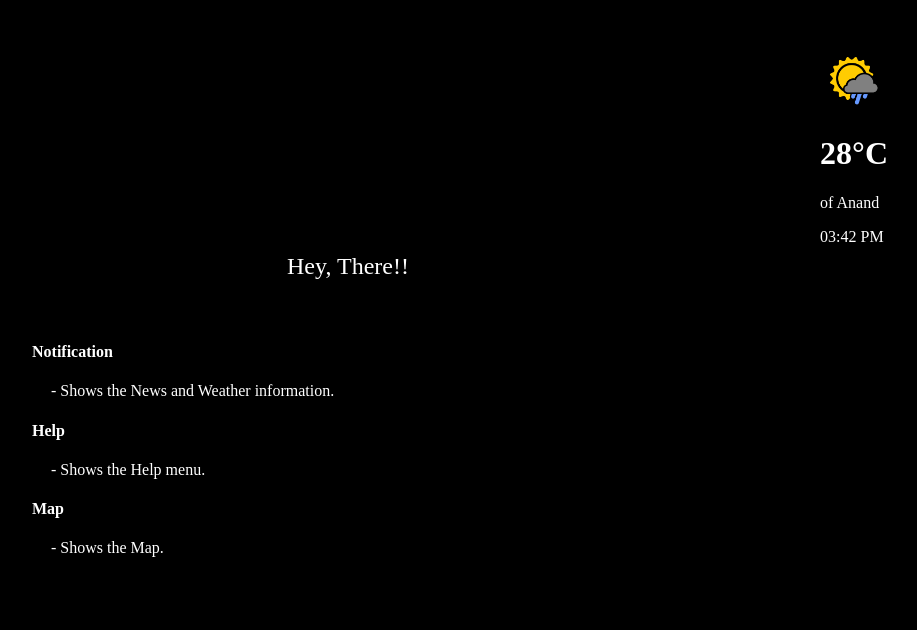
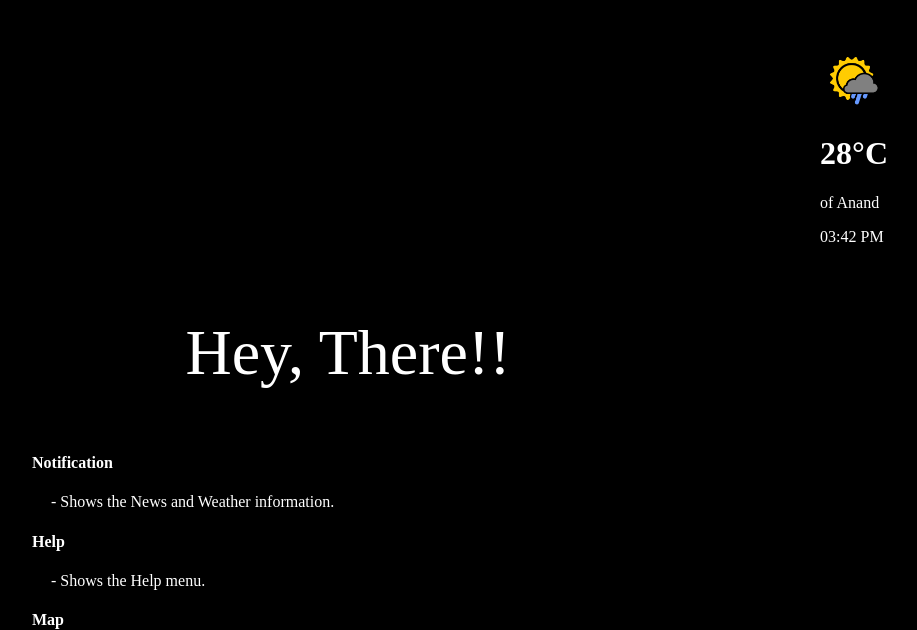
Before and after one commit to jonti09/SDSM, a Django app: page /help/ in a window 1280 px wide. Shown: the top 630 px of the page, without its empty margins (292-1209 px from the left). Run offline with Django 3.2, Linux system fonts and the light colour scheme; data comes from the database, SQL or seed files in the repository.

Commit message:
Changes Made

```diff
--- a/Data/static/css/generic.css
+++ b/Data/static/css/generic.css
@@ -15,12 +15,7 @@ body {
     font-size: 4em;
     width: 100%;
     text-align: center;
-    margin-top: 20%;
-}
-
-.greet {
-    margin-top: 0%;
-    font-size: 1.5em;
+    margin-top: 25%;
 }
 
 .help {
--- a/Data/templates/help.html
+++ b/Data/templates/help.html
@@ -1,6 +1,5 @@
 {% extends 'base.html' %}
 {% block title %}Help{% endblock %}
-
 {% block body %}
     <div id="time" class="msg"></div>
     <div class="msg greet">
--- a/Data/templates/news.html
+++ b/Data/templates/news.html
@@ -1,6 +1,5 @@
 {% extends 'home.html' %}
 {% block title %}News{% endblock %}
-
 {% block body %}
     <h2 style="padding-left: 50px;">News</h2>
     <ul style="list-style-type: circle;">
--- a/Data/templates/news_yesterday.html
+++ b/Data/templates/news_yesterday.html
@@ -1,6 +1,5 @@
 {% extends 'base.html' %}
 {% block title %}Older News{% endblock %}
-
 {% block body %}
     <h2 style="padding-left: 50px;">News</h2>
     <ul style="list-style-type: circle;">
--- a/Data/templates/youtube.html
+++ b/Data/templates/youtube.html
@@ -1,6 +1,5 @@
 {% extends "base.html" %}
 {% block title %}Youtube{% endblock %}
-
 {% block body %}
 	<div style="margin-left: 25%; margin-top: 30%" id="help">
 		{% if error %}
--- a/Data/views.py
+++ b/Data/views.py
@@ -14,7 +14,7 @@ def index(request):
 
 def news(request):
 	slug = {
-		'news': ToiNews.objects.all().order_by('-date')[:10],
+		'news_list': ToiNews.objects.all().order_by('-date')[:10],
 		'weather': Weather.objects.all().order_by('-date')[:1],
 	}
 	return render(request, 'news.html', slug)
@@ -22,7 +22,7 @@ def news(request):
 
 def yesterday(request):
 	slug = {
-		'news': ToiNews.objects.filter(date__lte=(datetime.now() - timedelta(days=1)))[:10],
+		'news_list': ToiNews.objects.filter(date__lte=(datetime.now() - timedelta(days=1)))[:10],
 		'weather': Weather.objects.all().order_by('-date')[:1],
 	}
 	return render(request, 'news_yesterday.html', slug)
--- a/requirements.txt
+++ /dev/null
@@ -1,5 +0,0 @@
-django==1.10.4
-selenium==3.0.2
-setuptools
-sudo apt-get install portaudio19-dev python3-all-dev && sudo pip3 install pyaudio
-sudo mv geckodriver /usr/local/bin/
```
Also changed, not shown: 1 other file.
